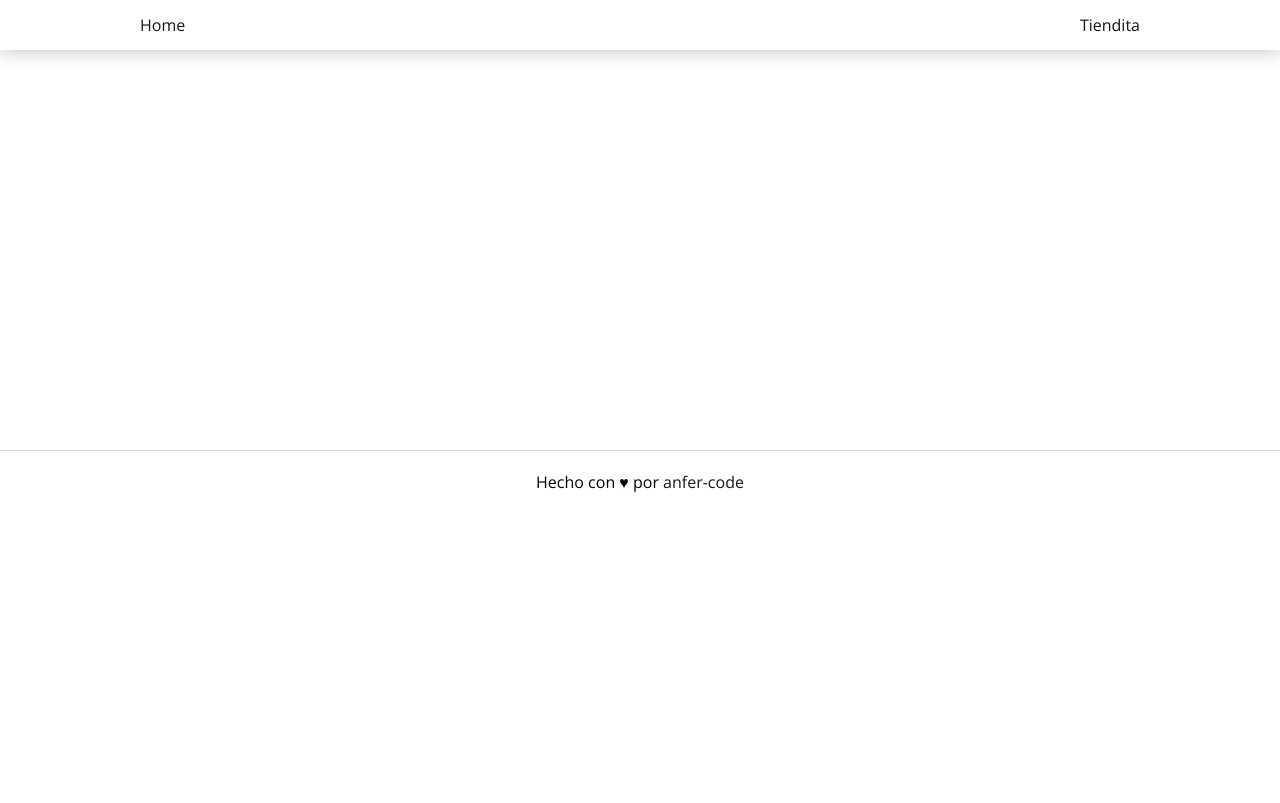
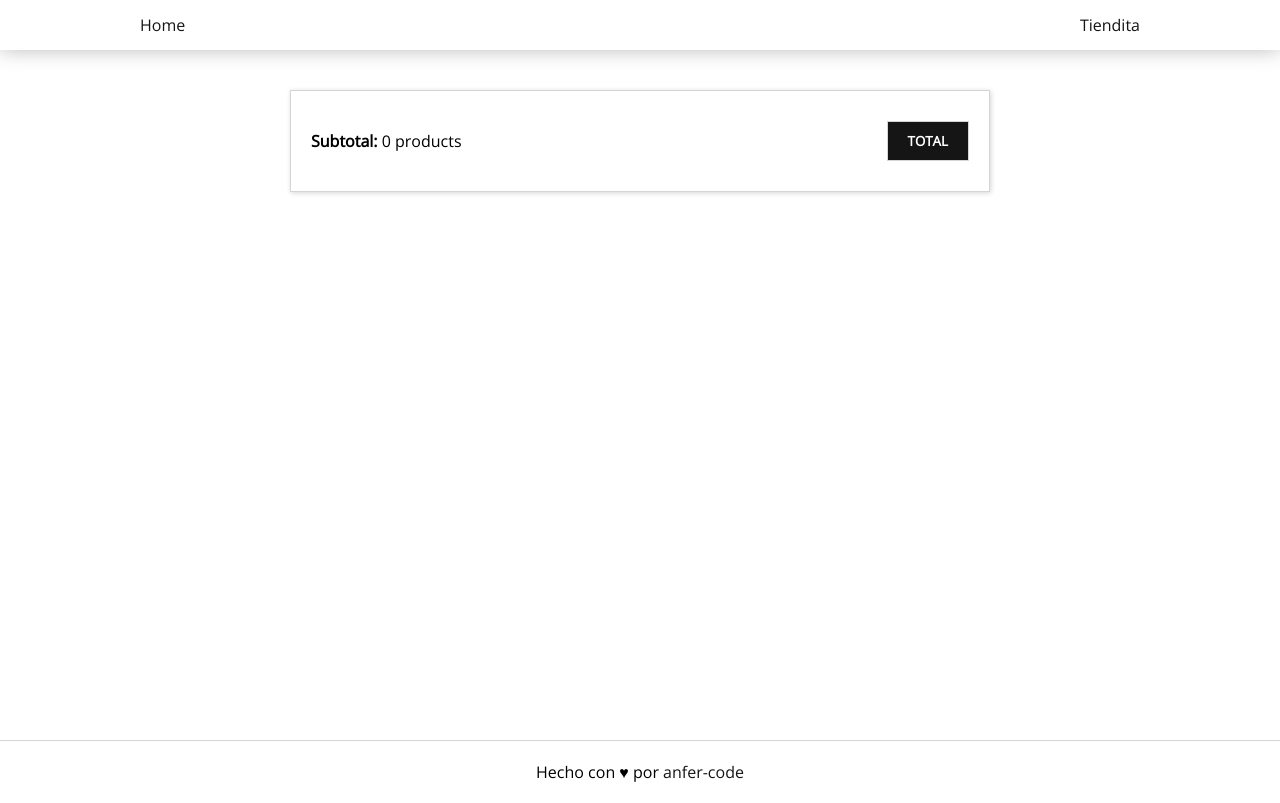
Before and after one commit to anfer-code/next-avo, a Next.js app: page /car in a window 1280 px wide. Built offline with nearby package versions, Linux system fonts and the light colour scheme.

Commit message:
Adding news pages and pre-fetching methods

```diff
--- a/components/FormBuy/style.module.css
+++ b/components/FormBuy/style.module.css
@@ -4,7 +4,7 @@
   outline: none;
   display: flex;
   border: 1px solid #d6d6d6;
-  padding: 4px 10px;
+  padding: 6px 10px;
   background: #859027;
   color: white;
   font-weight: 600;
--- a/components/Layout/index.js
+++ b/components/Layout/index.js
@@ -1,7 +1,5 @@
 import React from 'react'
 import Navbar from '@components/Navbar'
-
-import styles from './style.module.css'
 import Footer from '@components/Footer'
 
 const Layout = ({ children }) => {
--- a/components/ListOfProducts/index.js
+++ b/components/ListOfProducts/index.js
@@ -4,7 +4,6 @@ import Image from 'next/image'
 
 
 const ListOfProducts = ({ products }) => {
-
   const productsMap = (products) => (
     products.map(({ name, image, price, id }) => (
       <Link key={id} href={`product/${id}`}>
--- a/global.css
+++ b/global.css
@@ -26,7 +26,7 @@
 }
 
 .vh-100 {
-    min-height: 50vh;
+    min-height: calc(100vh - 110px);
 }
 
 h1,
@@ -163,3 +163,82 @@ h1 {
     background: #fff;
     color: #858585;
 }
+
+.Avo__index-text {
+    margin-bottom: 12px;
+}
+
+.Avo__index-text + a {
+    color: #8787ef;
+}
+
+.yesOrNo h1 {
+    margin-bottom: 30px;
+}
+
+.yesOrNo h3{
+    margin-bottom: 15px;
+    color: #21BA45;
+    font-size: 100px;
+}
+
+.yesOrNo div {
+    display: flex;
+    flex-direction: column;
+    align-items: center;
+    justify-content: center;
+}
+
+.yesOrNo div button {
+    border: none;
+    padding: 10px 20px;
+    background-color: #21BA45;
+    color: white;
+    font-weight: bold;
+    font-size: 18px;
+    border-radius: 8px;
+    min-width: 200px;
+    margin-bottom: 20px;
+    cursor: pointer;
+}
+
+.yesOrNo div a {
+    border: 1px solid #21BA45;
+    padding: 10px 20px;
+    background-color: white;
+    color: #21BA45;
+    font-weight: bold;
+    font-size: 18px;
+    border-radius: 8px;
+    min-width: 200px;
+    margin-bottom: 20px;
+}
+
+.Total__Container {
+    border: 1px solid #d5d5d5;
+    box-shadow: 1px 1px 5px 0px #d6d6d6;
+    max-width: 700px;
+    margin: 0 auto;
+    padding: 30px 20px;
+    display: flex;
+    justify-content: space-between;
+    align-items: center;
+}
+
+.Total__Container p {
+    font-weight: bold;
+}
+
+.Total__Container p span {
+    font-weight: 300;
+}
+
+.Total__Container button {
+    border: 1px solid #d5d5d5;
+    background-color: #151515;
+    color: white;
+    padding: 10px 20px;
+    font-weight: 600;
+    text-transform: uppercase;
+    cursor: pointer;
+}
--- a/pages/_document.js
+++ b/pages/_document.js
@@ -5,7 +5,7 @@ export default function Document() {
     <Html>
       <Head>
         <link rel="preconnect" href="https://fonts.googleapis.com" />
-        <link rel="preconnect" href="https://fonts.gstatic.com" crossOrigin />
+        <link rel="preconnect" href="https://fonts.gstatic.com" crossOrigin="true" />
         <link href="https://fonts.googleapis.com/css2?family=Fredoka:wght@300;500;700&family=Open+Sans:wght@300;400&display=swap" rel="stylesheet" />
       </Head>
       <body>
--- a/pages/api/avo/[id].js
+++ b/pages/api/avo/[id].js
@@ -5,7 +5,6 @@ const oneAvo = async (req, res) => {
   const data = await Database.getById(id)
 
 
-  res.statusCode = 200
   res.setHeader('Content-type', 'application/json')
 
   res.status(200).json(data)
--- /dev/null
+++ b/pages/api/yes-no.js
@@ -0,0 +1,25 @@
+const yesNo = async (req, res) => {
+
+  let randomNum
+
+  const random = () => {
+    const num = Math.floor(Math.random() * 10)
+    return num
+  }
+
+  const number = random()
+
+  res.setHeader('Content-type', 'application/json')
+
+
+  if(number % 2 === 0) {
+    randomNum = true
+  } else {
+    randomNum = false
+  }
+
+  res.status(200).json({randomNum})
+
+}
+
+export default yesNo
--- a/pages/car.js
+++ b/pages/car.js
@@ -1,9 +1,10 @@
 import useCarContext from 'hooks/useCarContext'
 import Image from 'next/image'
 import Link from 'next/link'
-import React from 'react'
+import React, { useState } from 'react'
 
 const Car = () => {
+  const [total, setTotal] = useState(null)
 
   const { carList, setCarList } = useCarContext()
 
@@ -12,7 +13,33 @@ const Car = () => {
     setCarList(element)
   }
 
-  return (
+  const reducer = (prev, act) => {
+    const quantity = act.quantity
+    const price = act.price
+    const total = quantity * price
+    return prev + total
+  }
+
+  const arrObj = () => carList.map(({element, quantity}) => {
+    return {
+      price: element.price,
+      quantity
+    }
+  })
+
+  const totalCost = () => {
+    const arr = arrObj()
+    const result = arr.reduce(reducer, 0)
+    return (result)
+  }
+
+  const subTotal = () => {
+    const element = arrObj()
+    const total = element.map(el => el.quantity).reduce((prev, act) => Number(prev) + Number(act), 0)
+    return total
+  }
+
+    return (
     <>
       {carList.map(({ element, quantity }) => (
         <article className='Car__Container' key={element.id}>
@@ -35,7 +62,17 @@ const Car = () => {
           </div>
         </article>
       ))}
+      <div className='Total__Container'>
+        {
+          total ?
+          <p>Total <span>{totalCost()}$</span></p> :
+          <p>Subtotal: <span>{subTotal()} products</span></p>
+        }
 
+        <button
+          disabled={carList.length === 0}
+        onClick={() => setTotal(true)}>Total</button>
+      </div>
     </>
   )
 }
```
Also changed, not shown: pages/index.js (+18 -16 lines), pages/yes-or-no.js (added, +59 -0 lines).
